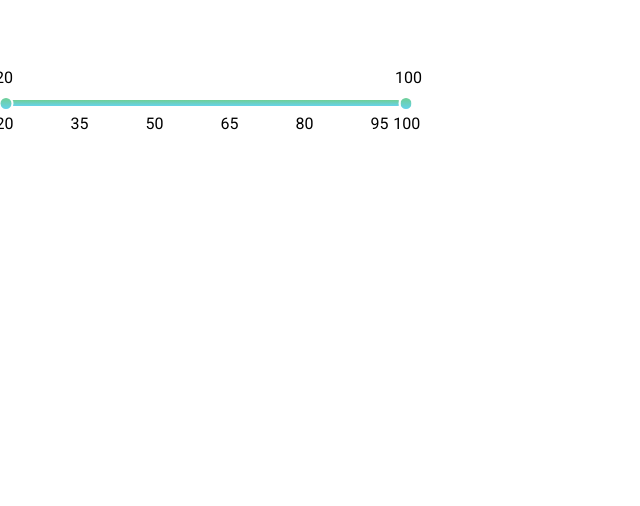
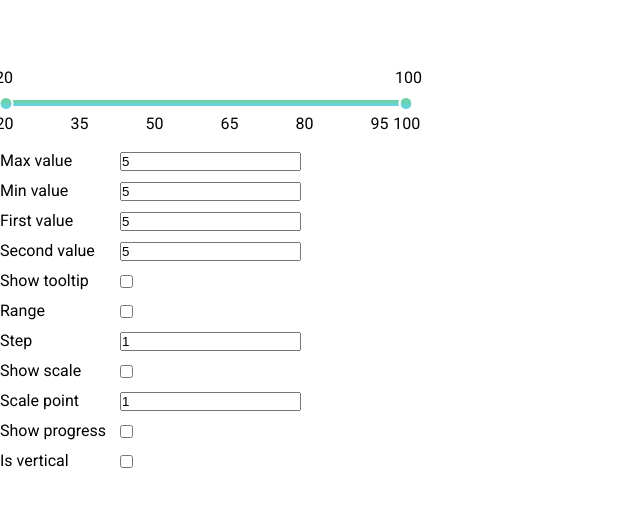
Before and after one commit to inconsumable1812/Slider, a website built with webpack: page src/index.html in a window 1280 px wide. Shown: the whole page, without its empty margins (0-640 px from the left). Built offline with nearby package versions, Linux system fonts and the light colour scheme.

Commit message:
Начинаю делать Panel

```diff
--- /dev/null
+++ b/src/components/panel/Panel.ts
@@ -0,0 +1,104 @@
+import render from '../views/utils/render'
+
+class Panel {
+  root: HTMLElement
+  elements: any
+  constructor(private selector: Element) {
+    this.render()
+  }
+
+  render() {
+    this.root = render(`
+    <div class="panel"></div>
+    `)
+    this.elements = {
+      maxValue: render(`
+        <div class="panel__input-max panel__option">Max value
+        <input type="number" value=5>
+        </div>
+        `),
+      minValue: render(`
+        <div class="panel__input-min panel__option">Min value
+        <input type="number" value=5>
+        </div>
+      `),
+      firstValue: render(`
+        <div class="panel__value-first panel__option">First value
+        <input type="number" value=5>
+        </div>
+      `),
+      secondValue: render(`
+        <div class="panel__value-second panel__option">Second value
+        <input type="number" value=5>
+        </div>
+      `),
+      tooltipDisabled: render(`
+        <div class="panel__tooltip panel__option">Show tooltip
+        <input type="checkbox">
+        </div>
+      `),
+      range: render(`
+        <div class="panel__range panel__option">Range
+        <input type="checkbox">
+        </div>
+      `),
+      step: render(`
+      <div class="panel__step panel__option">Step
+      <input type="number" value=1>
+      </div>
+      `),
+      showScale: render(`
+        <div class="panel__scale-show panel__option">Show scale
+        <input type="checkbox">
+        </div>
+      `),
+      scalePoint: render(`
+        <div class="panel__scale-point panel__option">Scale point
+        <input type="number" value=1>
+        </div>
+      `),
+      progress: render(`
+        <div class="panel__progress panel__option">Show progress
+        <input type="checkbox">
+        </div>
+      `),
+      vertical: render(`
+        <div class="panel__vertical panel__option">Is vertical
+        <input type="checkbox">
+        </div>
+        `)
+    }
+
+    const {
+      maxValue,
+      minValue,
+      firstValue,
+      secondValue,
+      tooltipDisabled,
+      range,
+      step,
+      showScale,
+      scalePoint,
+      progress,
+      vertical
+    } = this.elements
+
+    this.root.append(maxValue)
+    this.root.append(minValue)
+    this.root.append(firstValue)
+    this.root.append(secondValue)
+    this.root.append(tooltipDisabled)
+    this.root.append(range)
+    this.root.append(step)
+    this.root.append(showScale)
+    this.root.append(scalePoint)
+    this.root.append(progress)
+    this.root.append(vertical)
+
+    this.selector.append(this.root)
+
+    const input = this.elements.maxValue.querySelector('input')
+  }
+}
+
+export default Panel
--- a/src/components/slider.ts
+++ b/src/components/slider.ts
@@ -1,4 +1,5 @@
 import Model from './model/Model'
+import Panel from './panel/Panel'
 import Presenter from './presenter/Presenter'
 import View from './views/View'
 
@@ -7,3 +8,4 @@ const root = document.querySelector('#app')
 const model = new Model()
 const view = new View(root, model.getOptions())
 const presenter = new Presenter(model, view)
+const panel = new Panel(root)
--- a/src/scss/index.scss
+++ b/src/scss/index.scss
@@ -80,3 +80,17 @@ body {
     }
   }
 }
+
+.panel {
+  margin-top: 40px;
+  &__option {
+    position: relative;
+    line-height: 30px;
+    display: flex;
+    align-items: center;
+    input {
+      position: absolute;
+      left: 120px;
+    }
+  }
+}
```
